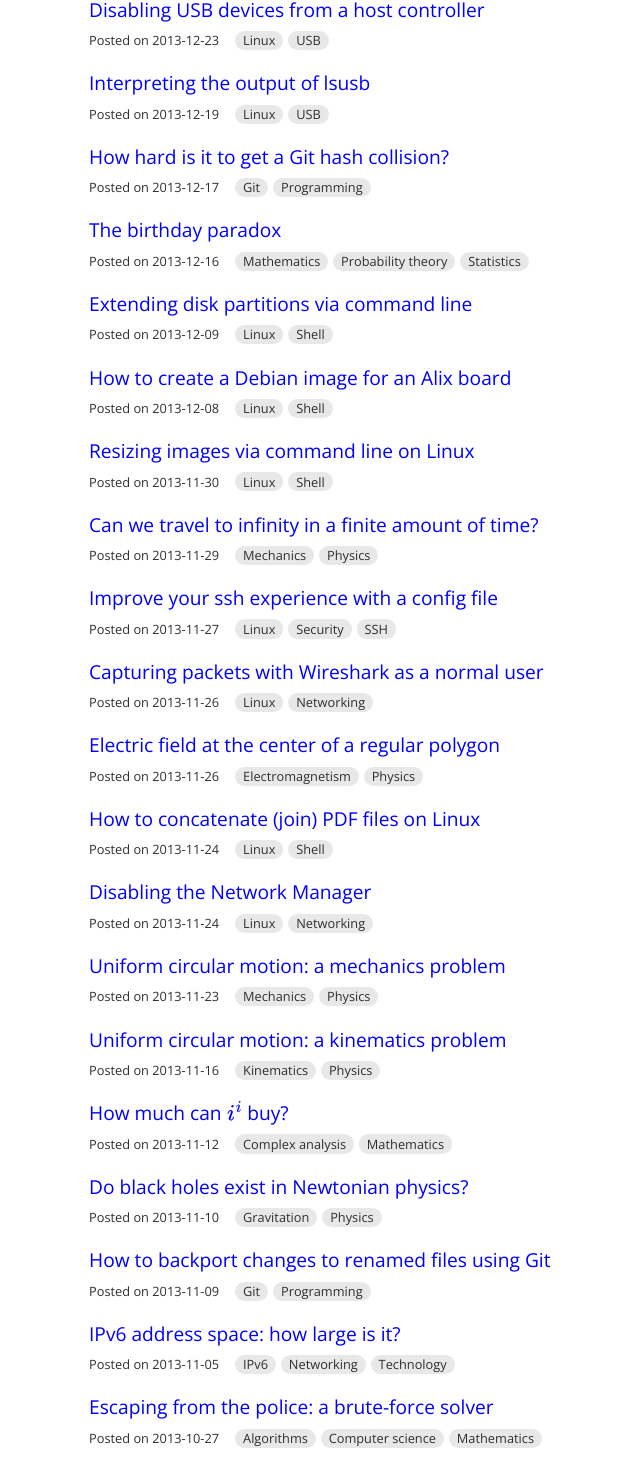
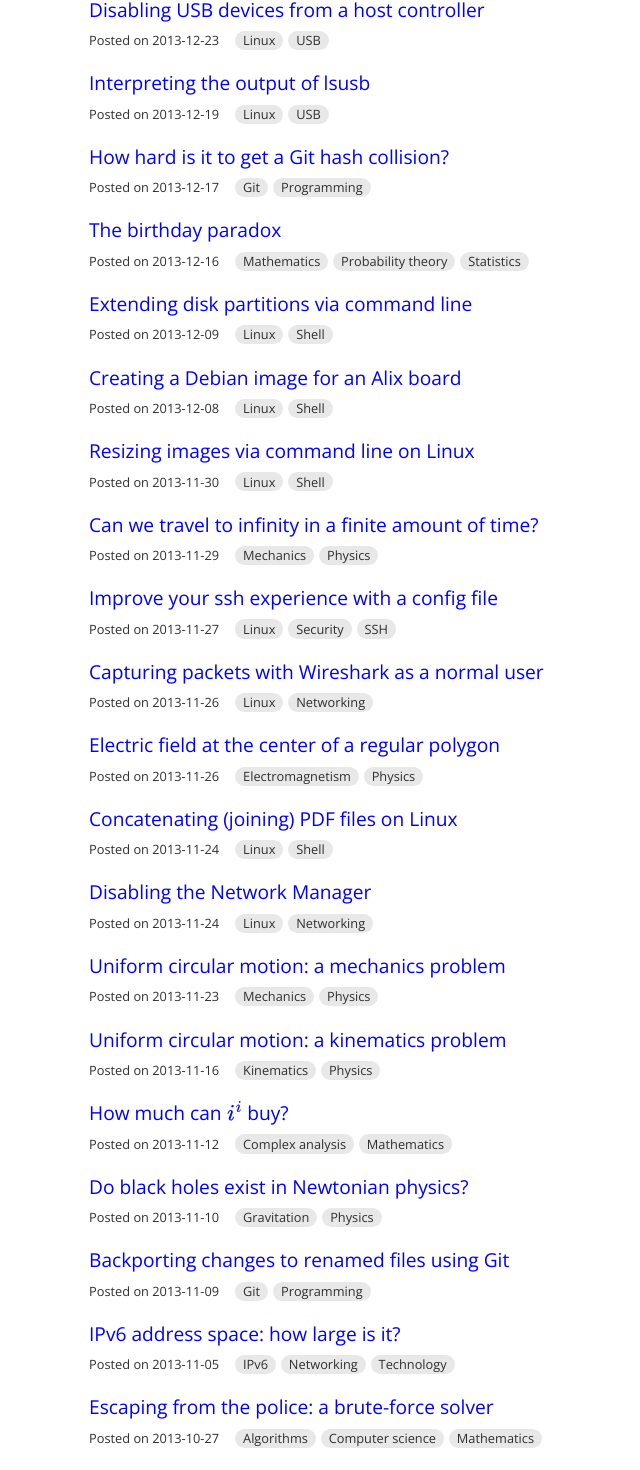
Before and after one commit to dassencio/blog, a Vue app: page / in a window 1280 px wide. Shown: the part 228-1698 px from the top of the page, without its empty margins (231-871 px from the left). Built offline with nearby package versions, Linux system fonts and the light colour scheme; a small style sheet from the web is missing; what vue3-highlightjs would draw is missing.

Commit message:
Fix post titles

```diff
--- a/src/posts.ts
+++ b/src/posts.ts
@@ -52,7 +52,7 @@ const posts: Post[] = [
     date: dateToString(2013, 12, 8),
     id: "17",
     labels: [PostLabel.Linux, PostLabel.Shell],
-    title: "How to create a Debian image for an Alix board",
+    title: "Creating a Debian image for an Alix board",
   },
   {
     compatibilityIndex: "0e9aedb78cc73a737ec28a344c2d396e",
@@ -100,7 +100,7 @@ const posts: Post[] = [
     date: dateToString(2013, 11, 24),
     id: "11",
     labels: [PostLabel.Linux, PostLabel.Shell],
-    title: "How to concatenate (join) PDF files on Linux",
+    title: "Concatenating (joining) PDF files on Linux",
   },
   {
     compatibilityIndex: "e15c85cda7ddf7bfc212109fa121a283",
@@ -148,7 +148,7 @@ const posts: Post[] = [
     date: dateToString(2013, 11, 9),
     id: "5",
     labels: [PostLabel.Git, PostLabel.Programming],
-    title: "How to backport changes to renamed files using Git",
+    title: "Backporting changes to renamed files using Git",
   },
   {
     compatibilityIndex: "8f1e844d7916305b8e0b5e85e4073d9b",
```
